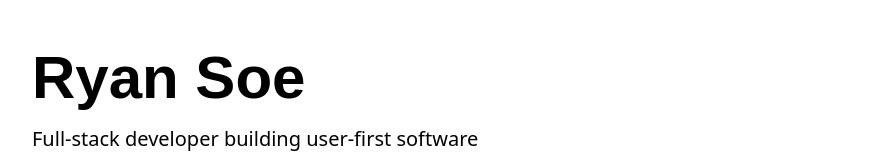
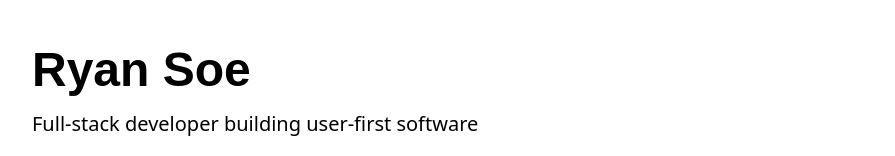
Before and after one commit to ryansoe/ryan-portfolio, a Next.js app: page / in a window 1280 px wide. Shown: the top 156 px of the page, without its empty margins (192-1087 px from the left). Built offline with nearby package versions, Linux system fonts and the light colour scheme; a web font is replaced by a local one.

Commit message:
fix: hero sizing

```diff
--- a/src/app/globals.css
+++ b/src/app/globals.css
@@ -16,7 +16,7 @@ h6 {
 }
 
 h1 {
-  @apply text-5xl md:text-6xl font-black leading-tight;
+  @apply text-4xl md:text-5xl font-black leading-tight;
 }
 
 h2 {
```
